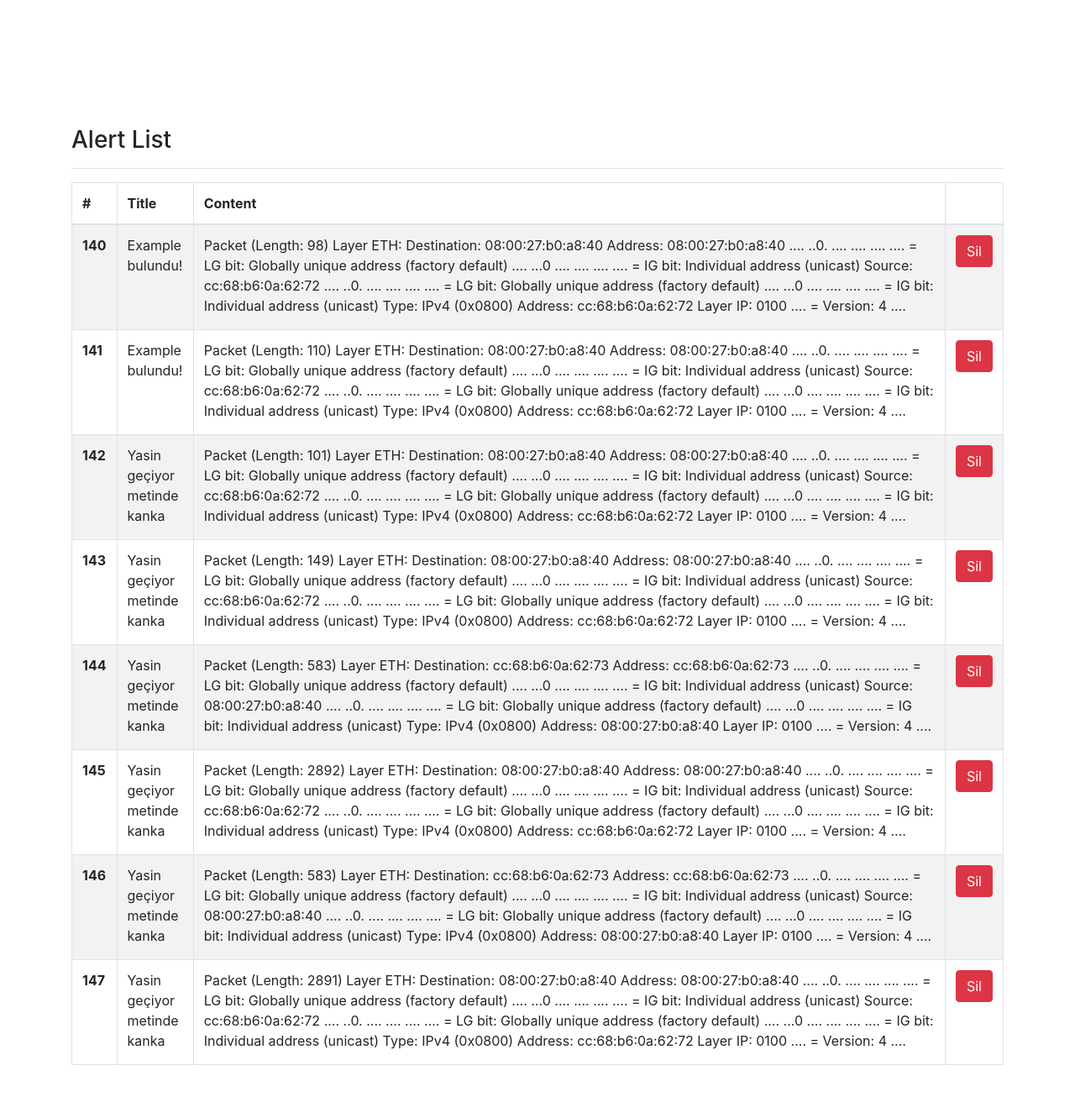
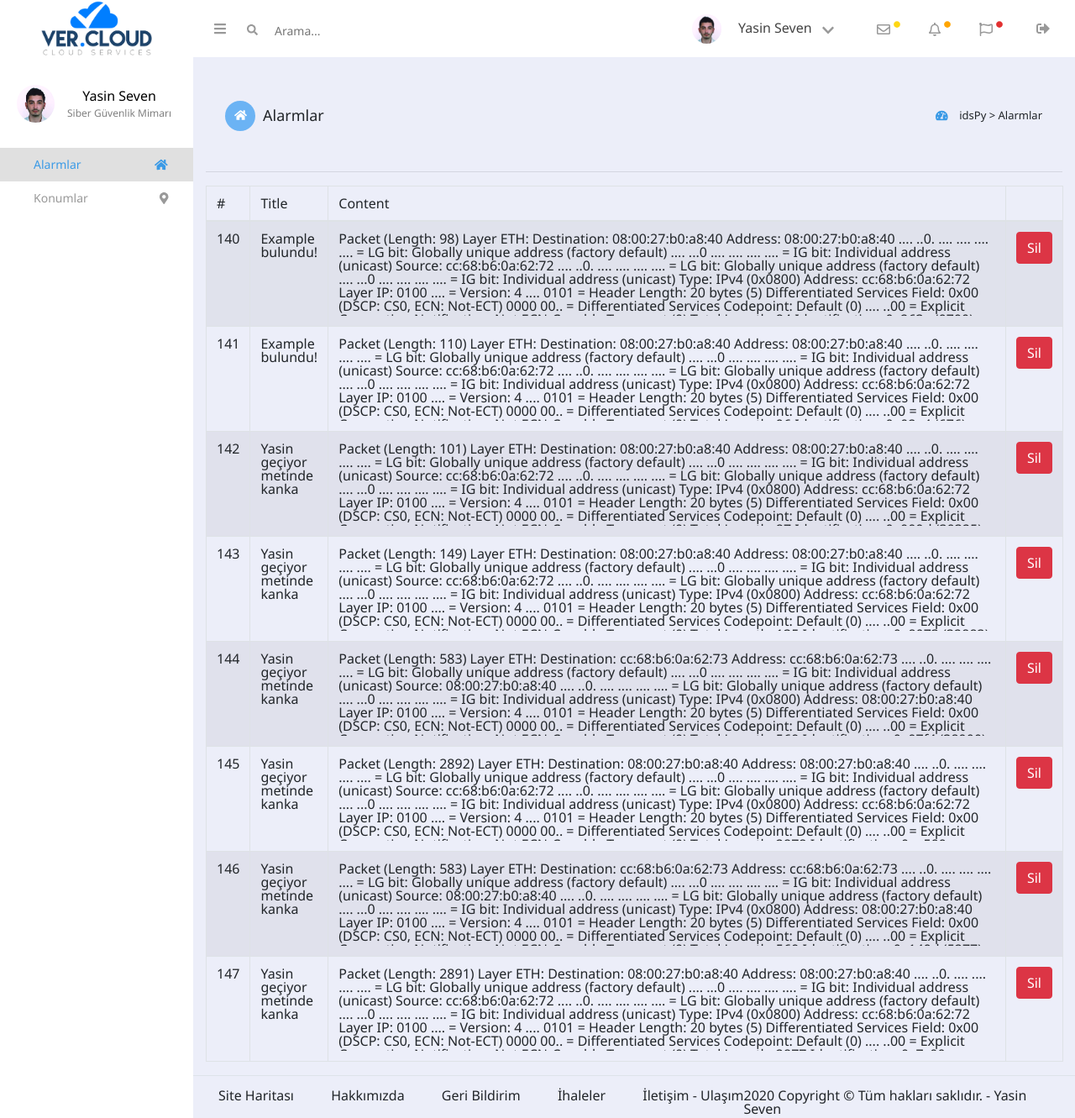
Before and after one commit to svnyasin/idsPy, a Django app: page / in a window 1280 px wide. Shown: the whole page at 84% size. Before the commit the page ends 1268 px from the top, so only its background shows below. Run offline with Django 4.2, Linux system fonts and the light colour scheme; data comes from the database, SQL or seed files in the repository; both versions use the stored data as it was after the commit; some libraries are stand-ins or nearby versions.

Commit message:
web design start

```diff
--- /dev/null
+++ b/static/css/style.css
@@ -0,0 +1,499 @@
+@import "https://stackpath.bootstrapcdn.com/font-awesome/4.7.0/css/font-awesome.min.css";
+html,
+body,
+div,
+span,
+applet,
+object,
+iframe,
+h1,
+h2,
+h3,
+h4,
+h5,
+h6,
+p,
+blockquote,
+pre,
+a,
+abbr,
+acronym,
+address,
+big,
+cite,
+code,
+del,
+dfn,
+em,
+img,
+ins,
+kbd,
+q,
+s,
+samp,
+small,
+strike,
+strong,
+sub,
+sup,
+tt,
+var,
+b,
+u,
+i,
+center,
+dl,
+dt,
+dd,
+ol,
+ul,
+li,
+fieldset,
+form,
+label,
+legend,
+table,
+caption,
+tbody,
+tfoot,
+thead,
+tr,
+th,
+td,
+article,
+aside,
+canvas,
+details,
+embed,
+figure,
+figcaption,
+footer,
+header,
+hgroup,
+menu,
+nav,
+output,
+ruby,
+section,
+summary,
+time,
+mark,
+audio,
+video {
+    margin: 0;
+    padding: 0;
+    border: 0;
+    font-size: 100%;
+    font: inherit;
+    vertical-align: baseline;
+}
+
+
+/* HTML5 display-role reset for older browsers */
+
+article,
+aside,
+details,
+figcaption,
+figure,
+footer,
+header,
+hgroup,
+menu,
+nav,
+section {
+    display: block;
+}
+
+body {
+    line-height: 1;
+}
+
+ol,
+ul {
+    list-style: none;
+}
+
+blockquote,
+q {
+    quotes: none;
+}
+
+blockquote:before,
+blockquote:after,
+q:before,
+q:after {
+    content: "";
+    content: none;
+}
+
+table {
+    border-collapse: collapse;
+    border-spacing: 0;
+}
+
+* {
+    margin: 0;
+    padding: 0;
+}
+
+body {
+    display: flex;
+    font-family: "Segoe UI", "Open Sans", "Helvetica Neue", sans-serif;
+}
+
+.kenarCubugu {
+    width: 230px;
+    height: 1000px;
+    background: #ffffff;
+    align-items: center;
+    text-align: center;
+}
+
+.kenarCubugu .yanBaslik img {
+    width: 60%;
+    height: 80%;
+}
+
+.kenarCubugu .kullanici {
+    width: 100%;
+    height: 75px;
+    color: #ffffff;
+    display: flex;
+    margin-top: 20px;
+}
+
+.kenarCubugu .kullanici img {
+    width: 45px;
+    height: 45px;
+    border-radius: 30px;
+    margin-left: 20px;
+    margin-top: 10px;
+}
+
+.kenarCubugu .kullanici .bilgi {
+    display: flex;
+    flex-direction: column;
+    font-size: 16px;
+    margin-top: 15px;
+    margin-left: 15px;
+}
+
+.kenarCubugu .kullanici .bilgi .isim {
+    color: black;
+    margin-bottom: 7px;
+    font-weight: 500;
+}
+
+.kenarCubugu .kullanici .bilgi .unvan {
+    color: grey;
+    font-size: 12px;
+}
+
+.kenarCubugu .kontrolPaneli {
+    width: 100%;
+    height: 40px;
+    padding-left: 30px;
+    margin-top: 10px;
+    box-sizing: border-box;
+    display: flex;
+    align-items: center;
+    justify-content: space-between;
+    font-size: 14px;
+    background: #e0e0e0;
+    color: #3a9ae6;
+}
+
+.kenarCubugu .kontrolPaneli span {
+    padding-left: 10px;
+}
+
+.kenarCubugu .kontrolPaneli .fa-home {
+    padding-right: 30px;
+}
+
+.kenarCubugu .konumlar {
+    background: #ffffff;
+    width: 100%;
+    height: 40px;
+    color: #999999;
+    padding-left: 30px;
+    box-sizing: border-box;
+    display: flex;
+    align-items: center;
+    justify-content: space-between;
+    font-size: 14px;
+}
+
+.kenarCubugu .konumlar span {
+    padding-left: 10px;
+}
+
+.kenarCubugu .konumlar .fa-map-marker-alt {
+    padding-right: 30px;
+}
+
+.kenarCubugu .cihazlar {
+    background: #ffffff;
+    width: 100%;
+    height: 40px;
+    color: #999999;
+    padding-left: 30px;
+    box-sizing: border-box;
+    display: flex;
+    align-items: center;
+    justify-content: space-between;
+    font-size: 14px;
+}
+
+.kenarCubugu .cihazlar span {
+    padding-left: 10px;
+}
+
+.kenarCubugu .cihazlar .fa-desktop {
+    padding-right: 30px;
+}
+
+.kenarCubugu .zafiyetler {
+    background: #ffffff;
+    color: #999999;
+    width: 100%;
+    height: 40px;
+    padding-left: 30px;
+    box-sizing: border-box;
+    display: flex;
+    align-items: center;
+    justify-content: space-between;
+    font-size: 14px;
+}
+
+.kenarCubugu .zafiyetler span {
+    padding-left: 10px;
+}
+
+.kenarCubugu .zafiyetler .fa-biohazard {
+    padding-right: 30px;
+}
+
+.kenarCubugu .karsilastirma {
+    background: #ffffff;
+    color: #999999;
+    width: 100%;
+    height: 40px;
+    padding-left: 30px;
+    box-sizing: border-box;
+    display: flex;
+    align-items: center;
+    justify-content: space-between;
+    font-size: 14px;
+}
+
+.kenarCubugu .karsilastirma span {
+    padding-left: 10px;
+}
+
+.kenarCubugu .karsilastirma .fa-tasks {
+    padding-right: 30px;
+}
+
+.kontrolPaneli:hover,
+.konumlar:hover,
+.cihazlar:hover,
+.zafiyetler:hover,
+.karsilastirma:hover {
+    background: #e0e0e0;
+    color: #3a9ae6;
+}
+
+.icerik {
+    flex: 1;
+    background: #eceef9;
+}
+
+.icerik .baslik {
+    flex: 1;
+    display: flex;
+    height: 68px;
+    background: white;
+    align-items: center;
+    justify-content: space-between;
+}
+
+.icerik .baslik .fa-bars {
+    padding-left: 25px;
+    color: #999999;
+}
+
+.icerik .baslik .arama {
+    display: flex;
+    padding-left: 25px;
+}
+
+.icerik .baslik .arama input {
+    width: 220px;
+    height: 30px;
+    border-radius: 5px;
+    background: #ffffff;
+    border: 0;
+    font-size: 14px;
+    color: #000000;
+    padding-left: 10px;
+    margin-left: 10px;
+    box-sizing: border-box;
+    margin-top: 5px;
+}
+
+.icerik .baslik .arama .fa-search {
+    color: #999999;
+    padding-top: 12px;
+    font-size: 13px;
+}
+
+.icerik .baslik .kullanici img {
+    width: 35px;
+    height: 35px;
+    margin-left: 50px;
+    margin-top: 17px;
+    border-radius: 30px;
+}
+
+.icerik .baslik .kullanici span {
+    position: absolute;
+    padding-left: 20px;
+    padding-top: 25px;
+    color: #444444;
+}
+
+.icerik .baslik .kullanici .fa-chevron-down {
+    color: #999999;
+    position: absolute;
+    margin-left: 120px;
+    margin-top: 28px;
+}
+
+.icerik .baslik .kullanici {
+    width: 200px;
+    height: 100%;
+    margin-left: auto !important;
+    padding-right: 70px;
+}
+
+.icerik .baslik .logOut .fa-sign-out-alt {
+    margin-right: 30px;
+    color: #999999;
+}
+
+.icerik .baslik .bildirim {
+    color: #999999;
+    width: 150px;
+    padding-right: 40px;
+    display: flex;
+    justify-content: space-between;
+}
+
+.icerik .baslik .bildirim .baslikMektup .fa-circle {
+    width: 8px;
+    height: 8px;
+    padding-bottom: 10px;
+    color: #fed713;
+    border-radius: 20px;
+}
+
+.icerik .baslik .bildirim .baslikCan .fa-circle {
+    width: 8px;
+    height: 8px;
+    padding-bottom: 10px;
+    color: orange;
+}
+
+.icerik .baslik .bildirim .baslikBayrak .fa-circle {
+    width: 8px;
+    height: 8px;
+    padding-bottom: 10px;
+    color: rgb(226, 49, 49);
+}
+
+.icerik .anaEkran .ust {
+    flex: 1;
+    height: 120px;
+    display: flex;
+    align-items: center;
+    justify-content: space-between;
+}
+
+.icerik .anaEkran .ust .sol {
+    width: 36px;
+    height: 36px;
+    margin-top: 20px;
+    margin-left: 38px;
+    border-radius: 30px;
+    background: #6bb3f4;
+}
+
+.icerik .anaEkran .ust .sol .fa-home {
+    color: #ffffff;
+    width: 15px;
+    margin-top: 9px;
+    margin-left: 11px;
+}
+
+.icerik .anaEkran .ust .sol span {
+    position: absolute;
+    margin-left: 45px;
+    margin-top: 8px;
+    font-size: 18px;
+    font-weight: 500;
+}
+
+.icerik .anaEkran .ust .sag {
+    margin-top: 20px;
+    margin-right: 39px;
+    font-size: 13px;
+    font-weight: 400;
+}
+
+.icerik .anaEkran .ust .sag .fa-tachometer-alt {
+    padding-right: 10px;
+    color: #3a9ae6;
+}
+
+.icerik .anaEkran .kutular1 {
+    display: flex;
+    justify-content: space-between;
+}
+
+.icerik .anaEkran .kutular1 .kutu1 {
+    display: flex;
+    flex-direction: column;
+    align-items: center;
+    width: 33%;
+    height: 300px;
+    background: white;
+    -webkit-box-shadow: 0px 0px 15px -7px rgba(0, 0, 0, 0.75);
+    -moz-box-shadow: 0px 0px 15px -7px rgba(0, 0, 0, 0.75);
+    box-shadow: 0px 0px 15px -7px rgba(0, 0, 0, 0.75);
+    border-radius: 5px;
+    margin-left: 35px;
+}
+
+
+
+.footer {
+    height: 50px;
+    border-top: 1px solid #dee3e9;
+    justify-content: space-between;
+    display: flex;
+}
+
+.footer .copyright {
+    margin-top: 15px;
+    margin-right: 50px;
+}
+
+.footer .sol {
+    width: 700px;
+    margin-top: 15px;
+    margin-left: 30px;
+    display: flex;
+    justify-content: space-between;
+}
--- a/templates/index.html
+++ b/templates/index.html
@@ -1,16 +1,93 @@
+{% load static %}
 <!DOCTYPE html>
 <html lang="en">
 <head>
     <meta charset="UTF-8">
     <meta http-equiv="X-UA-Compatible" content="IE=edge">
     <meta name="viewport" content="width=device-width, initial-scale=1.0">
-    <meta http-equiv="refresh" content="30">
+    <!-- <meta http-equiv="refresh" content="30"> -->
+
     <link rel="stylesheet" href="https://cdn.jsdelivr.net/npm/bootstrap@4.0.0/dist/css/bootstrap.min.css" integrity="sha384-Gn5384xqQ1aoWXA+058RXPxPg6fy4IWvTNh0E263XmFcJlSAwiGgFAW/dAiS6JXm" crossorigin="anonymous">
+
     <title>idsPy</title>
+    <link rel="stylesheet" href="{% static 'css/style.css' %}" />
+    <script src="https://cdnjs.cloudflare.com/ajax/libs/font-awesome/5.13.0/js/all.min.js"></script>
+
+    <style>
+      *, ::after, ::before {
+        box-sizing: unset
+      }
+    </style>
+
 </head>
 <body>
+
+  <div class="kenarCubugu">
+    <div class="yanBaslik">
+      <a href="#"><img src="{% static 'images/logo.png' %}" alt="" /></a>
+    </div>
+    <div class="kullanici">
+      <img src="{% static 'images/kullanici.png' %}" />
+      <div class="bilgi">
+        <span class="isim">Yasin Seven</span>
+        <span class="unvan">Siber Güvenlik Mimarı</span>
+      </div>
+    </div>
+    <a href="index.php" class="kontrolPaneli">
+      <span>Alarmlar</span>
+      <i class="fas fa-home"></i>
+    </a>
+    <a href="konumlar.php" class="konumlar">
+      <span>Konumlar</span>
+      <i class="fas fa-map-marker-alt"></i>
+    </a>
+
+
+
+  </div>
+  <div class="icerik">
+    <div class="baslik">
+      <i class="fas fa-bars"></i>
+      <div class="arama">
+        <i class="fas fa-search"></i>
+        <input type="text" placeholder="Arama..." />
+      </div>
+      <div class="kullanici">
+        <img src="{% static 'images/kullanici.png' %}" />
+        <span>Yasin Seven</span>
+        <i class="fas fa-chevron-down"></i>
+      </div>
+      <div class="bildirim">
+        <div class="baslikMektup">
+          <i class="far fa-envelope"></i>
+          <i class="fas fa-circle"></i>
+        </div>
+        <div class="baslikCan">
+          <i class="far fa-bell"></i>
+          <i class="fas fa-circle"></i>
+        </div>
+        <div class="baslikBayrak">
+          <i class="far fa-flag"></i>
+          <i class="fas fa-circle"></i>
+        </div>
+      </div>
+      <a href="logout.php" class="logOut"><i class="fas fa-sign-out-alt"></i></a>
+    </div>
+    <div class="anaEkran">
+      <div class="ust">
+        <div class="sol">
+          <span>Alarmlar</span>
+          <i class="fas fa-home"></i>
+        </div>
+        <div class="sag">
+          <i class="fas fa-tachometer-alt"></i>
+          <span>idsPy</span>
+          <span>></span>
+          <span>Alarmlar</span>
+        </div>
+      </div>
+      <div class="kutular1">
         <div class="container">
-        <h3 style="margin-top: 150px;">Alert List</h3>
           <hr>
 
           {% if cap_packs %}
@@ -62,7 +139,20 @@
 
 
       </div>
+      </div>
 
+
+
+    <div class="footer">
+      <div class="sol">
+        <span>Site Haritası</span>
+        <span>Hakkımızda</span>
+        <span>Geri Bildirim</span>
+        <span>İhaleler</span>
+        <span>İletişim - Ulaşım</span></div>
+      <span class="copyright">2020 Copyright © Tüm hakları saklıdır. - Yasin Seven</span>
+    </div>
+  </div>
 
 
 
```
Also changed, not shown: idspy/settings.py (+7 -2 lines), db.sqlite3, static/images/kullanici.png (added), static/images/logo.png (added). Lines whose indentation alone changed are shown as unchanged.
